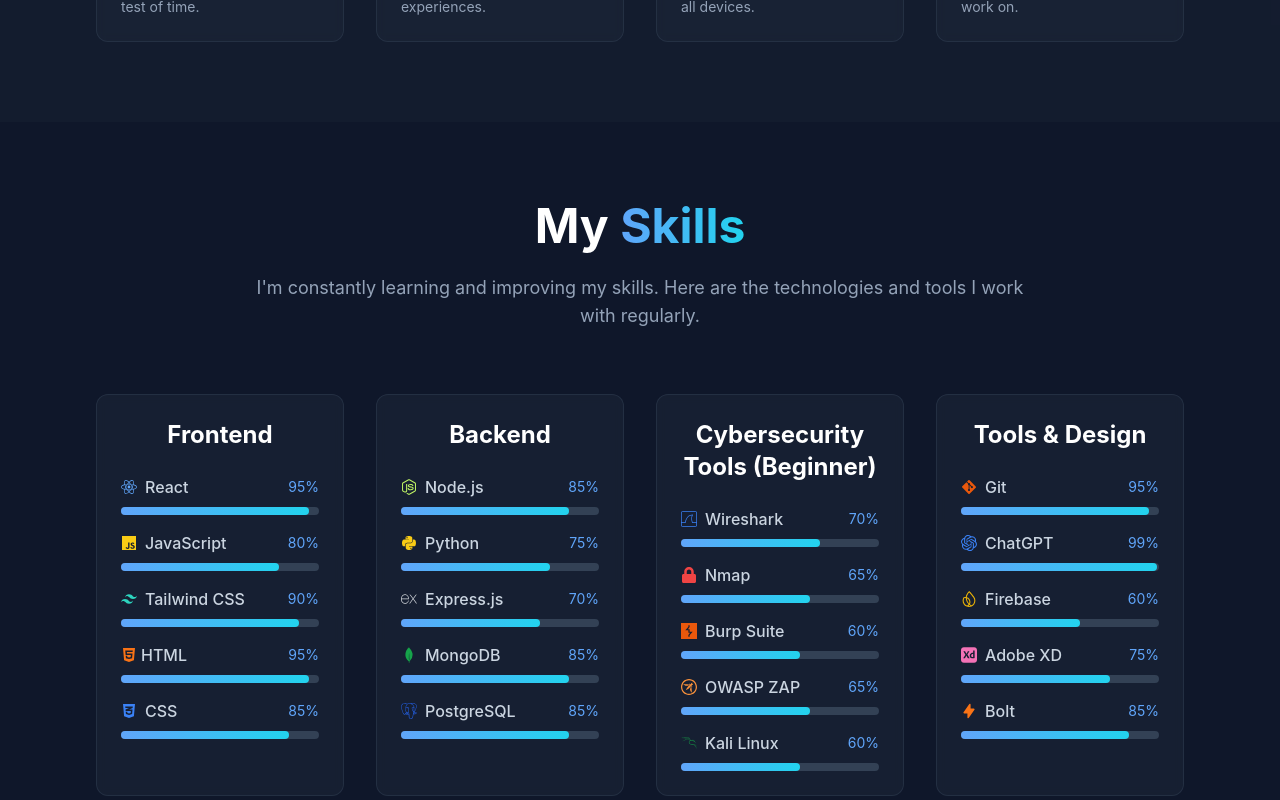
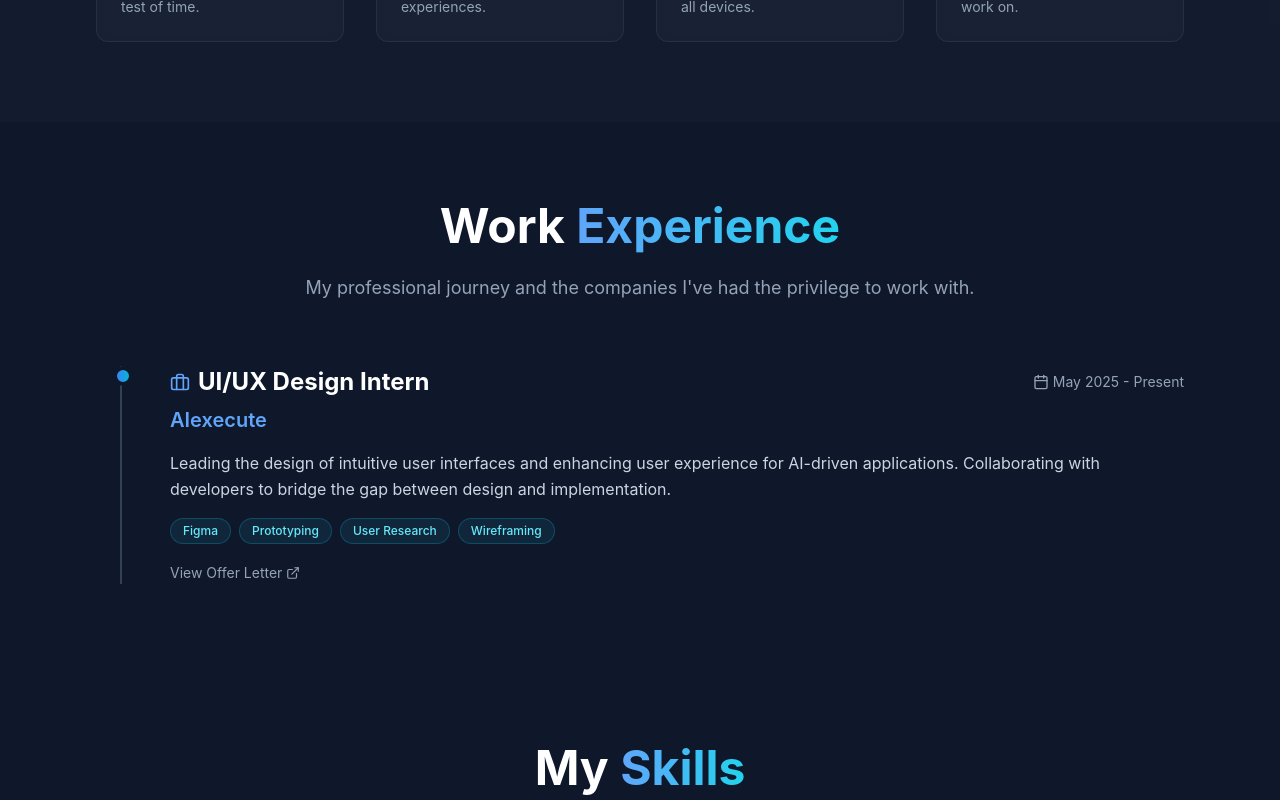
Before and after one commit to maheshpatil369/Mahesh-Portfolio, a React (Vite) app in the folder Frontend/: page / in a window 1280 px wide. Shown: the part 1500-2300 px from the top of the page. Built offline with nearby package versions, Linux system fonts and the light colour scheme; no server answers.

Commit message:
add expeiance

```diff
--- a/Frontend/src/App.jsx
+++ b/Frontend/src/App.jsx
@@ -10,8 +10,8 @@ import Contact from './components/Contact';
 import Navigation from './components/Navigation';
 import ParticleBackground from './components/ParticleBackground';
 import QASection from './components/QASection';
+import Experience from './components/Experiance';
 
-// ✅ Vercel Analytics import (React version)
 import { Analytics } from "@vercel/analytics/react";
 
 const ScrollToTopButton = () => {
@@ -103,6 +103,7 @@ function App() {
         </div>
 
         <About />
+        <Experience />
         <Skills />
         <Projects />
         <QASection />
--- /dev/null
+++ b/Frontend/src/components/Experiance.jsx
@@ -0,0 +1,101 @@
+import React from 'react';
+import { motion } from 'framer-motion';
+import { useInView } from 'react-intersection-observer';
+import { Briefcase, Calendar, ExternalLink } from 'lucide-react';
+
+const Experience = () => {
+  // Hook to track if the component is in view for animation triggering
+  const [ref, inView] = useInView({
+    threshold: 0.1, // Trigger when 10% of the component is visible
+    triggerOnce: true, // Only trigger the animation once
+  });
+
+  // Data for the experience timeline
+  const experiences = [
+    {
+      id: 1,
+      role: 'UI/UX Design Intern',
+      company: 'AIexecute',
+      date: 'May 2025 - Present',
+      description: 'Leading the design of intuitive user interfaces and enhancing user experience for AI-driven applications. Collaborating with developers to bridge the gap between design and implementation.',
+      skills: ['Figma', 'Prototyping', 'User Research', 'Wireframing'],
+      link: 'https://drive.google.com/file/d/1L1S1968kAuCzPYJ2Gvb3raCc13wFMGLs/view?usp=sharing',
+      linkText: 'View Offer Letter'
+    },
+  ];
+
+  return (
+    <section id="experience" className="py-20 bg-slate-900">
+      <div className="max-w-6xl mx-auto px-4 sm:px-6 lg:px-8">
+        <motion.div
+          ref={ref}
+          initial={{ opacity: 0, y: 50 }}
+          animate={inView ? { opacity: 1, y: 0 } : {}}
+          transition={{ duration: 0.8 }}
+          className="text-center mb-16"
+        >
+          <h2 className="text-4xl md:text-5xl font-bold text-white mb-6">
+            Work <span className="bg-gradient-to-r from-blue-400 to-cyan-400 bg-clip-text text-transparent">Experience</span>
+          </h2>
+          <p className="text-lg text-slate-400 max-w-3xl mx-auto">
+            My professional journey and the companies I've had the privilege to work with.
+          </p>
+        </motion.div>
+
+        {/* Experience Timeline */}
+        <div className="relative border-l-2 border-slate-700 ml-3 md:ml-6 space-y-12">
+          {experiences.map((exp, index) => (
+            <motion.div
+              key={exp.id}
+              initial={{ opacity: 0, x: -50 }}
+              animate={inView ? { opacity: 1, x: 0 } : {}}
+              transition={{ duration: 0.8, delay: index * 0.2 }}
+              className="relative pl-8 md:pl-12"
+            >
+              {/* Timeline Dot */}
+              <div className="absolute -left-[9px] top-0 w-5 h-5 rounded-full bg-gradient-to-r from-blue-500 to-cyan-500 border-4 border-slate-900" />
+
+              <div className="flex flex-col sm:flex-row sm:items-center sm:justify-between mb-2">
+                <h3 className="text-2xl font-bold text-white flex items-center gap-2">
+                  <Briefcase size={20} className="text-blue-400" />
+                  {exp.role}
+                </h3>
+                <span className="text-sm text-slate-400 flex items-center gap-1 mt-1 sm:mt-0">
+                  <Calendar size={16} />
+                  {exp.date}
+                </span>
+              </div>
+
+              <h4 className="text-xl text-blue-400 font-semibold mb-4">{exp.company}</h4>
+
+              <p className="text-slate-300 mb-4 leading-relaxed">
+                {exp.description}
+              </p>
+
+              <div className="flex flex-wrap gap-2 mb-4">
+                {exp.skills.map((skill, i) => (
+                  <span key={i} className="px-3 py-1 text-xs font-medium text-cyan-300 bg-cyan-900/30 rounded-full border border-cyan-700/50">
+                    {skill}
+                  </span>
+                ))}
+              </div>
+
+              {exp.link && (
+                <a
+                  href={exp.link}
+                  target="_blank"
+                  rel="noopener noreferrer"
+                  className="inline-flex items-center text-sm text-slate-400 hover:text-white transition-colors hover:underline"
+                >
+                  {exp.linkText} <ExternalLink size={14} className="ml-1" />
+                </a>
+              )}
+            </motion.div>
+          ))}
+        </div>
+      </div>
+    </section>
+  );
+};
+
+export default Experience;
```
